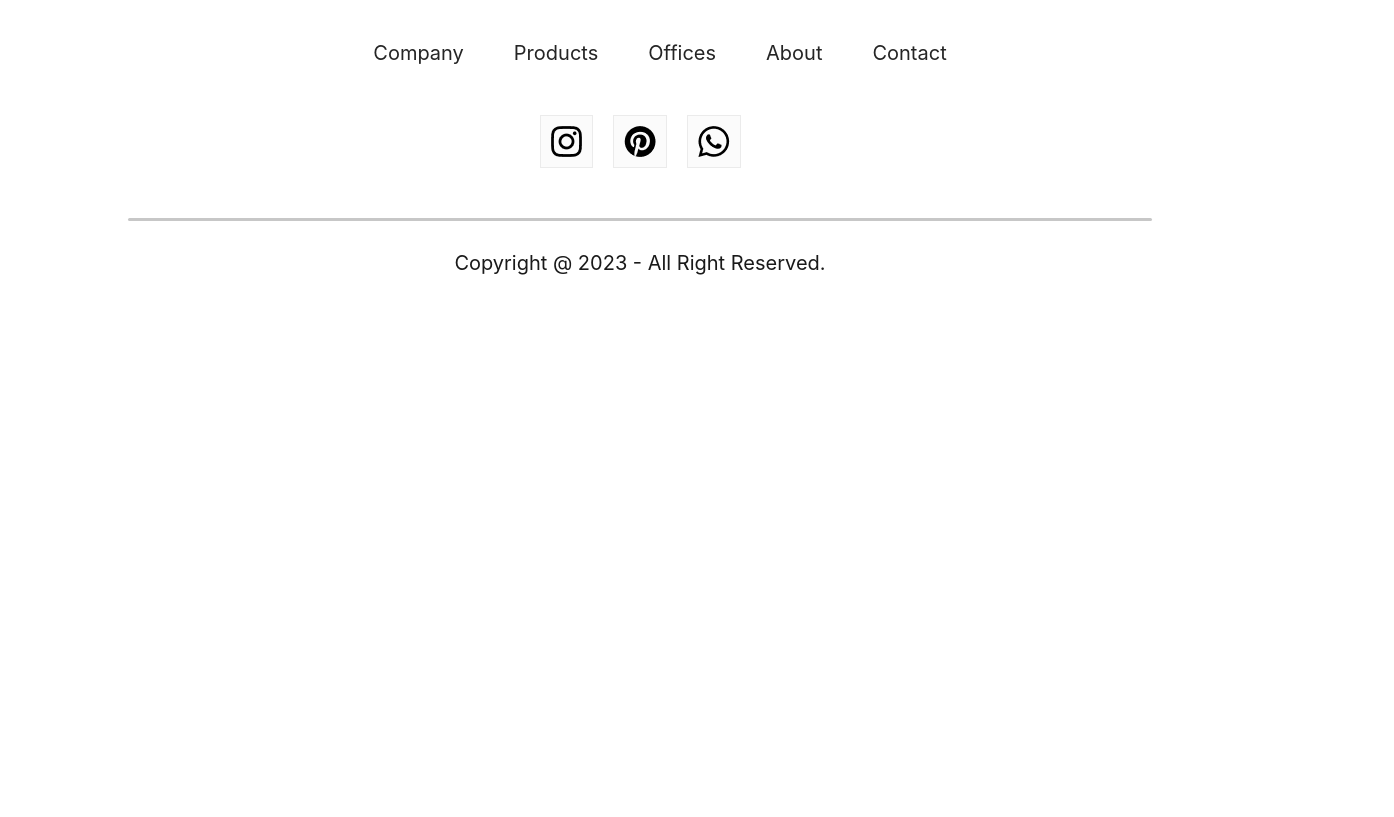
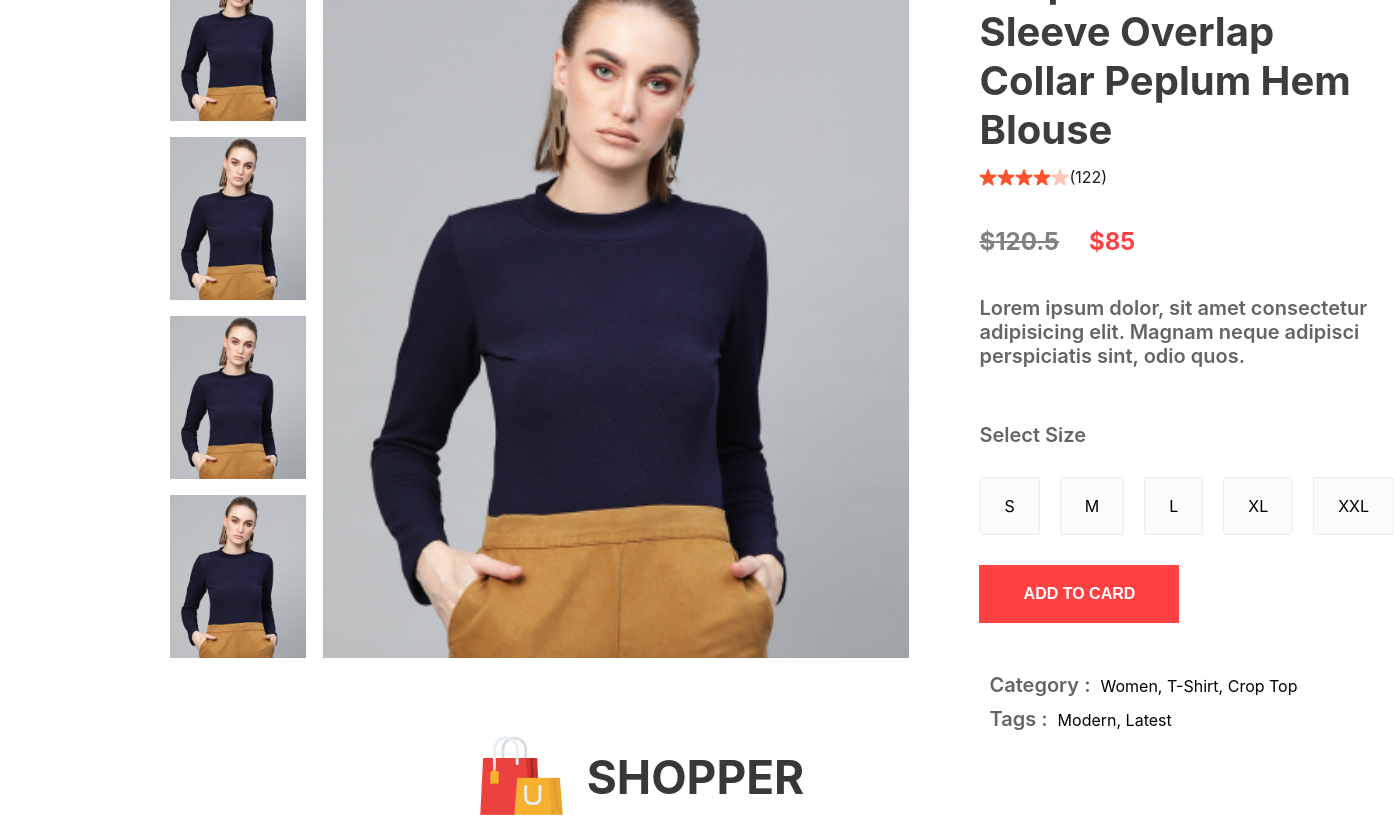
Before and after one commit to Wn0fbg/e-shop, a React (Create React App) app in the folder fronted/: page /product/12 in a window 1280 px wide. Shown: the part 280-1097 px from the top of the page, 1394 px wide, since content can reach past the window. Before the commit the page ends 800 px from the top, so only its background shows below. Built offline with nearby package versions, Linux system fonts and the light colour scheme.

Commit message:
page Product

```diff
--- a/fronted/src/components/Breadcrums/Breadcrum.css
+++ b/fronted/src/components/Breadcrums/Breadcrum.css
@@ -0,0 +1,9 @@
+.breadcrum {
+  display: flex;
+  align-items: center;
+  gap: 8px;
+  color: #5e5e5e;
+  font-size: 16px;
+  font-weight: 600;
+  margin: 60px 170px;
+}
--- a/fronted/src/components/Breadcrums/Breadcrum.jsx
+++ b/fronted/src/components/Breadcrums/Breadcrum.jsx
@@ -1,4 +1,5 @@
 import React from "react";
+import "./Breadcrum.css";
 import arrow_icon from "../assets/breadcrum_arrow.png";
 
 const Breadcrums = (props) => {
--- /dev/null
+++ b/fronted/src/components/ProductDisplay/ProductDisplay.css
@@ -0,0 +1,117 @@
+.product_display {
+  display: flex;
+  margin: 0px 170px;
+}
+
+.product_display-left {
+  display: flex;
+  gap: 17px;
+}
+
+.product_display-img-list {
+  display: flex;
+  flex-direction: column;
+  gap: 16px;
+}
+
+.product_display-img-list img {
+  height: 163px;
+}
+
+.product_display-main-img {
+  width: 586px;
+  height: 700px;
+}
+
+.product_display-right {
+  margin: 0 70px;
+  display: flex;
+  flex-direction: column;
+}
+
+.product_display-right h1 {
+  color: #3d3d3d;
+  font-size: 40px;
+  font-weight: 700;
+}
+
+.product_display-right-stars {
+  display: flex;
+  align-items: center;
+  margin-top: 13px;
+  color: #1c1c1c;
+  font-size: 16px;
+}
+
+.product_display-right-prices {
+  display: flex;
+  margin: 40px 0;
+  gap: 30px;
+  font-size: 24px;
+  font-weight: 700;
+}
+
+.product_display-right-price-old {
+  color: #818181;
+  text-decoration: line-through;
+}
+
+.product_display-right-price-new {
+  color: #ff4141;
+}
+
+.product_display-right-description {
+  font-size: 20px;
+  font-weight: 600;
+  color: #656565;
+}
+
+.product_display-right-size h1 {
+  margin-top: 55px;
+  color: #656565;
+  font-size: 20px;
+  font-weight: 600;
+}
+
+.product_display-right-sizes {
+  display: flex;
+  margin: 30px 0;
+  gap: 20px;
+}
+
+.product_display-right-sizes div {
+  padding: 18px 24px;
+  background: #fbfbfb;
+  border: 1px solid #ededed;
+  border-radius: 3px;
+  cursor: pointer;
+}
+
+.product_display-right-sizes div:hover {
+  color: #fff;
+  background: #ff4141;
+  border-radius: 10px;
+}
+
+.product_display-right button {
+  padding: 20px 40px;
+  width: 200px;
+  font-size: 16px;
+  font-weight: 600;
+  color: #fff;
+  background: #ff4141;
+  margin-bottom: 40px;
+  border: none;
+  text-transform: uppercase;
+}
+
+.product_display-right-category {
+  margin-top: 10px;
+}
+
+.product_display-right-category span {
+  font-weight: 600;
+  font-size: 20px;
+  color: #656565;
+  margin-inline: 10px;
+}
--- /dev/null
+++ b/fronted/src/components/ProductDisplay/ProductDisplay.jsx
@@ -0,0 +1,71 @@
+import React from "react";
+import "./ProductDisplay.css";
+import star_icon from "../assets/star_icon.png";
+import star_dull_icon from "../assets/star_dull_icon.png";
+
+const ProductDisplay = (props) => {
+  const { product } = props;
+
+  return (
+    <div className="product_display">
+      <div className="product_display-left">
+        <div className="product_display-img-list">
+          <img src={product.image} alt="" />
+          <img src={product.image} alt="" />
+          <img src={product.image} alt="" />
+          <img src={product.image} alt="" />
+        </div>
+        <div className="product_display-img">
+          <img
+            className="product_display-main-img"
+            src={product.image}
+            alt=""
+          />
+        </div>
+      </div>
+
+      <div className="product_display-right">
+        <h1>{product.name}</h1>
+        <div className="product_display-right-stars">
+          <img src={star_icon} alt="" />
+          <img src={star_icon} alt="" />
+          <img src={star_icon} alt="" />
+          <img src={star_icon} alt="" />
+          <img src={star_dull_icon} alt="" />
+          <p>(122)</p>
+        </div>
+        <div className="product_display-right-prices">
+          <div className="product_display-right-price-old">
+            ${product.old_price}
+          </div>
+          <div className="product_display-right-price-new">
+            ${product.new_price}
+          </div>
+        </div>
+        <div className="product_display-right-description">
+          Lorem ipsum dolor, sit amet consectetur adipisicing elit. Magnam neque
+          adipisci perspiciatis sint, odio quos.
+        </div>
+        <div className="product_display-right-size">
+          <h1>Select Size</h1>
+          <div className="product_display-right-sizes">
+            <div>S</div>
+            <div>M</div>
+            <div>L</div>
+            <div>XL</div>
+            <div>XXL</div>
+          </div>
+        </div>
+        <button>Add to card</button>
+        <p className="product_display-right-category">
+          <span>Category :</span>Women, T-Shirt, Crop Top
+        </p>
+        <p className="product_display-right-category">
+          <span>Tags :</span>Modern, Latest
+        </p>
+      </div>
+    </div>
+  );
+};
+
+export default ProductDisplay;
--- a/fronted/src/pages/Product.jsx
+++ b/fronted/src/pages/Product.jsx
@@ -2,6 +2,7 @@
 import { ShopContext } from "../context/ShopContext";
 import { useParams } from "react-router-dom";
 import Breadcrum from "../components/Breadcrums/Breadcrum";
+import ProductDisplay from "../components/ProductDisplay/ProductDisplay";
 
 const Product = () => {
   const { all_product } = useContext(ShopContext);
@@ -11,6 +12,7 @@
   return (
     <div>
       <Breadcrum product={product} />
+      <ProductDisplay product={product} />
     </div>
   );
 };
```
